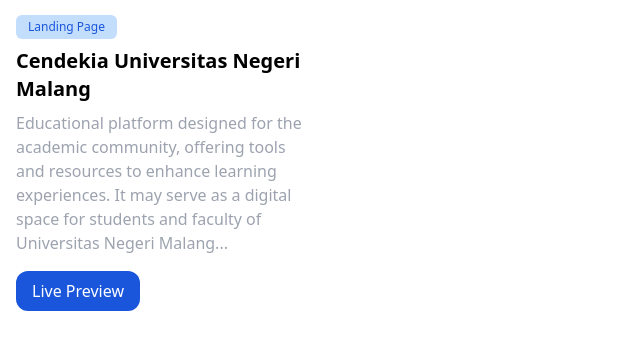
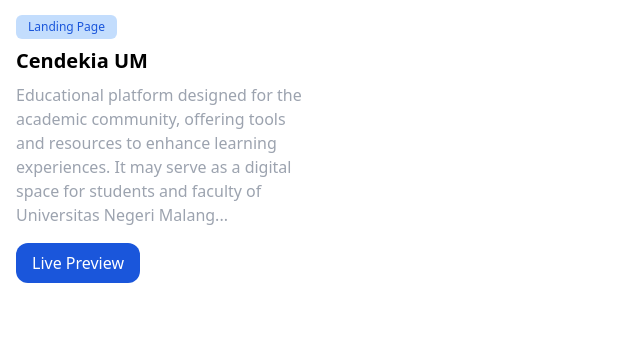
Before and after one commit to ckckckcz/Sora-Official, an Astro site: page / in a window 1280 px wide. Shown: the part 3254-3603 px from the top of the page, without its empty margins (0-640 px from the left). Built offline with nearby package versions, Linux system fonts and the light colour scheme; Astro itself is replaced by a stand-in of ours.

Commit message:
update: data

```diff
--- a/src/components/UI/Portfolio.astro
+++ b/src/components/UI/Portfolio.astro
@@ -10,7 +10,7 @@
             <div class="mb-2 mt-2">
                 <Label label={project.label} />
             </div>
-            <h2 class="text-xl font-semibold">{project.title}</h2>
+            <h2 class="text-xl font-bold">{project.title}</h2>
             <p class="mt-2 text-md text-gray-400 text-muted-foreground font-medium">{project.description}</p>
             <div class="mt-4 flex space-x-4">
                 <a href={project.link} target="_blank" class="bg-blue-700 hover:bg-blue-800 text-white px-4 py-2 rounded-xl font-medium">Live Preview</a>
--- a/src/data/portfolio.ts
+++ b/src/data/portfolio.ts
@@ -3,7 +3,7 @@
 
 export const projects: PortfolioData[] = [
     {
-        title: "Cendekia Universitas Negeri Malang",
+        title: "Cendekia UM",
         description: truncate("Educational platform designed for the academic community, offering tools and resources to enhance learning experiences. It may serve as a digital space for students and faculty of Universitas Negeri Malang (UM), providing easy access to important materials and updates."),
         image: "../src/assets/img/Portfolio/Web/CendekiaUM.png",
         link: "https://cendekiaum.vercel.app",
```
